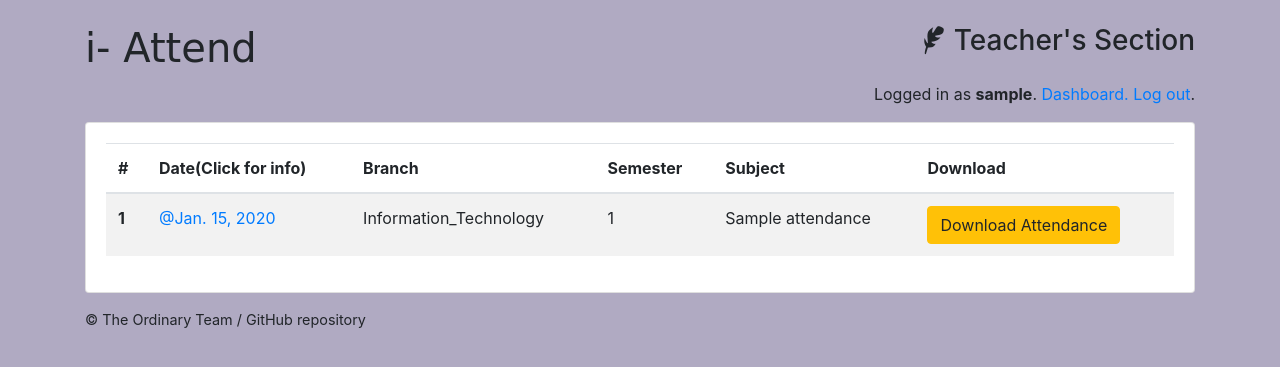
After one commit to harshnsdalai/i_attend, a Django app: page /teachers/all_attendance_info in a window 1280 px wide. The commit adds this page. Shown: the top 367 px of the page. Run offline with Django 3.2, Linux system fonts and the light colour scheme; a user stored in the database is signed in; tables that the repository leaves empty hold one stand-in row (values such as "Sample post"); some libraries are stand-ins or nearby versions; some web fonts are replaced.

Commit message:
final features

```diff
--- a/django_school/classroom/forms.py
+++ b/django_school/classroom/forms.py
@@ -45,8 +45,8 @@ class StudentDetailsForm(forms.ModelForm):
 
 BRANCH_CHOICES = [('', '---------')] + [
         ('Information_Technology', 'Information_Technology'),
-        ('Computer_Science_and_Engineering', 'Computer_Science_and_Engineering'),
-        ('Electronics_and_Electrical Engineering',
+        ('CSE', 'CSE'),
+        ('Electronics_and_Electrical_Engineering',
          'Electronics_and_Electrical_Engineering'),
         ('Mining', 'Mining'),
     ]
--- a/django_school/classroom/models.py
+++ b/django_school/classroom/models.py
@@ -30,8 +30,9 @@ def student_directory_path(instance, filename):
 
 BRANCH_CHOICES = [
         ('Information_Technology', 'Information_Technology'),
-        ('Computer_Science_and_ Engineering', 'Computer_Science_and_Engineering'),
-        ('Electronics_and_Electrical_Engineering', 'Electronics_and_Electrical_Engineering'),
+        ('CSE', 'CSE'),
+        ('Electronics_and_Electrical_Engineering',
+         'Electronics_and_Electrical_Engineering'),
         ('Mining', 'Mining'),
     ]
 
@@ -98,8 +99,6 @@ def pass_image_to_neural_net(sender, instance, **kwargs):
         r.save()
 
 
-
-
 @receiver(post_save, sender=StudentDetails, dispatch_uid="train_image")
 def train_image(sender, instance, **kwargs):
     url = instance.image.url[1::]
--- /dev/null
+++ b/django_school/classroom/templates/classroom/teachers/all_attendance_info.html
@@ -0,0 +1,51 @@
+{% extends 'base.html' %}
+
+{% load crispy_forms_tags %}
+
+{% block content %}
+  <div class="row">
+    <div class="col-md-12 col-sm-10 col-12">
+        <table class="table table-hover table-borderless table-striped">
+            <thead>
+                <tr>
+                    <th scope="col">#</th>
+                    <th scope="col">Date(Click for info)</th>
+                    <th scope="col">Branch</th>
+                    <th scope="col">Semester</th>
+                    <th scope="col">Subject</th>
+                    <th scope="col">Download</th>
+                </tr>
+            </thead>
+            <tbody>
+            {% for attendance in attendance_info  %}
+                    <tr>
+                        <th scope="row">{{ forloop.counter}}</th>
+                        <td><a href="{% url 'teachers:taken_attendance_info' pk=attendance.pk %}">
+                            @{{attendance.date}}</a>
+                        </td>
+                        <td>{{ attendance.branch }}</td>
+                        <td>{{ attendance.semester }}</td>
+                        <td>{{ attendance.subject }}</td>
+                        <td>
+                    <form method="post" action="{% url 'teachers:download_csv' %}">
+                        {% csrf_token %}
+
+                        <input type='hidden' value='{{attendance.date.year}}' name='year'>
+                        <input type='hidden' value='{{attendance.date.month}}' name='month'>
+                        <input type='hidden' value='{{attendance.date.day}}' name='date'>
+                        <input type='hidden' value='{{attendance.branch}}' name='branch'>
+                        <input type='hidden' value='{{attendance.semester}}' name='semester'>
+                        <button type="submit" class="btn btn-warning">Download Attendance</button>
+                    </form></td>
+                    </tr>
+            {% empty %}
+                <div class="alert alert-danger">
+                    Sorry no students in the respective Branch or Semester
+                </div>
+            {% endfor %}
+            </tbody>
+        </table>
+    </div>
+
+  </div>
+{% endblock %}
--- a/django_school/classroom/urls.py
+++ b/django_school/classroom/urls.py
@@ -22,6 +22,10 @@ urlpatterns = [
              name='dashboard'),
         path('take_attendance', teachers.AttendanceView.as_view(),
              name='attendance'),
+        path('taken_attendance_info/<int:pk>', teachers.taken_attendance_info,
+             name='taken_attendance_info'),
+        path('all_attendance_info', teachers.all_attendance_info,
+             name='all_attendance_info'),
         path('download_attendance', teachers.download_attendance,
              name='download_csv'),
         path('students_list', teachers.students_list, name='students_list')
--- a/django_school/classroom/views/teachers.py
+++ b/django_school/classroom/views/teachers.py
@@ -44,7 +44,7 @@ class AttendanceView(CreateView):
         user = form.save(commit=False)
         user.user = self.request.user
         user.save()
-        return redirect("teachers:dashboard")
+        return redirect("teachers:taken_attendance_info", pk=user.id)
 
 
 @login_required
@@ -123,3 +123,15 @@ def is_regular(student):
             status = 'Not Regular'
             break
     return status
+
+
+def taken_attendance_info(request, pk):
+    attendance_obj = get_object_or_404(Attendance, pk=pk)
+    return render(request, 'classroom/teachers/taken_attendance_info.html',
+                  {'attendance_info': attendance_obj})
+
+
+def all_attendance_info(request):
+    attendance_obj = Attendance.objects.filter(user=request.user).order_by('-date')
+    return render(request, 'classroom/teachers/all_attendance_info.html',
+                  {'attendance_info': attendance_obj})
--- a/django_school/templates/base.html
+++ b/django_school/templates/base.html
@@ -25,7 +25,6 @@
               <h1 class="logo">
                 <a href="{% url 'home' %}">
                   i- Attend
-
                 </a>
               </h1>
             </div>
@@ -38,7 +37,10 @@
                     {% endif %}
                   {% endif %}
               {% if user.is_authenticated %}
-                <p class="pt-3">Logged in as <strong>{{ user.username }}</strong>. <a href="{% url 'home' %}" >Dashboard. </a> <a href="{% url 'logout' %}">Log out</a>.</p>
+                <p class="pt-3">Logged in as <strong>{{ user.username }}</strong>. {% if user.is_teacher %}
+                <a href="{% url 'home' %}" >Dashboard. </a>
+
+                {% endif %} <a href="{% url 'logout' %}">Log out</a>.</p>
               {% else %}
                 <a href="{% url 'login' %}" class="btn btn-light" role="button">Log in</a>
                 <a href="{% url 'signup' %}" class="btn btn-dark" role="button">Sign up</a>
```
Also changed, not shown: django_school/classroom/templates/classroom/teachers/dashboard.html (+11 -0 lines), django_school/classroom/templates/classroom/teachers/taken_attendance_info.html (added, +37 -0 lines).
